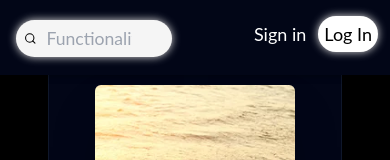
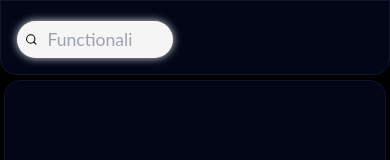
Before and after one commit to iChandanMehto/BittsMusicPlayer, a React (Vite) app: page / in a window 390 px wide. Shown: the top 160 px of the page. Built offline with nearby package versions, Linux system fonts and the light colour scheme.

Commit message:
responsive changes

```diff
--- a/src/components/Navbar.jsx
+++ b/src/components/Navbar.jsx
@@ -27,8 +27,8 @@ const Navbar = (prop) => {
   return (
 
 
-    <nav className="bg-slate-950 h-[75px] w-full fixed top-0   md:m-0 p-0  shadow-md items-center align-middle ">
-      <div className='no-underline bg-slate-950 flex flex-row justify-between '>
+    <nav className="bg-slate-950  mr-2 h-[75px] w-full fixed top-0   mb-5 rounded-b-2xl   md:rounded-none  md:m-0 p-0 border border-slate-900 shadow-md items-center align-middle ">
+      <div className='no-underline rounded-3xl bg-slate-950 flex flex-row justify-between '>
         <ul className='no-underline flex  bg-slate-950 text-white  justify-center md:justify-start gap-1   items-center mr-5 md:gap-10 list-none font-normal text-[19px] ml-[1%]  '>
           {/* <li className='text-white'> <a className='text-white' href="#">{prop.Home}</a>Home</li> */}
           <li className='   text-royalblue  ml-3 md:ml-1.5  md:pl-[7px] w-[40vw] md:w-[500px]  flex items-center text-[17px] bg-[#f5f5f5]  h-[37px] mb-[10px] mt-[20px] pr-[40px] rounded-full shadow-[0_0_8px_#ddd] border-none outline-none bg-no-repeat" style="background-position: right 7px; background-size: 25px; '>
@@ -36,10 +36,10 @@ const Navbar = (prop) => {
             <input className='focus:outline-none bg-transparent h-full border-none text-[1.10rem] w-full ml-[10px]  text-black' type="text" placeholder="Functionality coming soon! Stay tuned." ></input>
           </li>
         </ul>
-        <ul className="text-white flex flex-row gap-3  m-3 md:mr-3 items-center text-lg">
+        {/* <ul className="text-white flex flex-row gap-3  m-3 md:mr-3 items-center text-lg">
           <li><button>Sign in</button></li>
           <li className="bg-white text-black rounded-full md:py-1.5 md:px-4 md:font-bold font  shadow-[0_0_8px_#ddd] border-none outline-none bg-no-repeat px-1.5 py-1 "><button >Log In</button></li>
-        </ul>
+        </ul> */}
 
       </div>
 
--- a/src/components/Section.jsx
+++ b/src/components/Section.jsx
@@ -101,8 +101,8 @@ duration  : "3:16"
 
   return (
     <div>
-      <section className="flex flex-col md:flex-row items-center justify-center   gap-4  md:mt-20 md:max-h-screen md:w-screen m-[4px] md:m-0">
-        <div className="  border border-slate-900  items-center justify-center md:w-[30vw] h-full md:h-[500px] rounded-2xl text-white bg-slate-950   ">
+      <section className="flex flex-col md:flex-row items-center justify-center gap-2   md:gap-4 mt-20 md:mt-20 md:max-h-screen md:w-screen  m-[4px] md:m-0 ">
+        <div className="  border border-slate-900 w-full items-center justify-center md:w-[32vw] h-full md:h-[500px] rounded-2xl text-white bg-slate-950   ">
           <div className="flex flex-col items-center justify-center pt-10 md:pt-3 md:mt-14 ">
             <img
               className="rounded-md shadow-2xl max-h-[200px] max-w-[200px] mt-10 md:mt-0"
```
